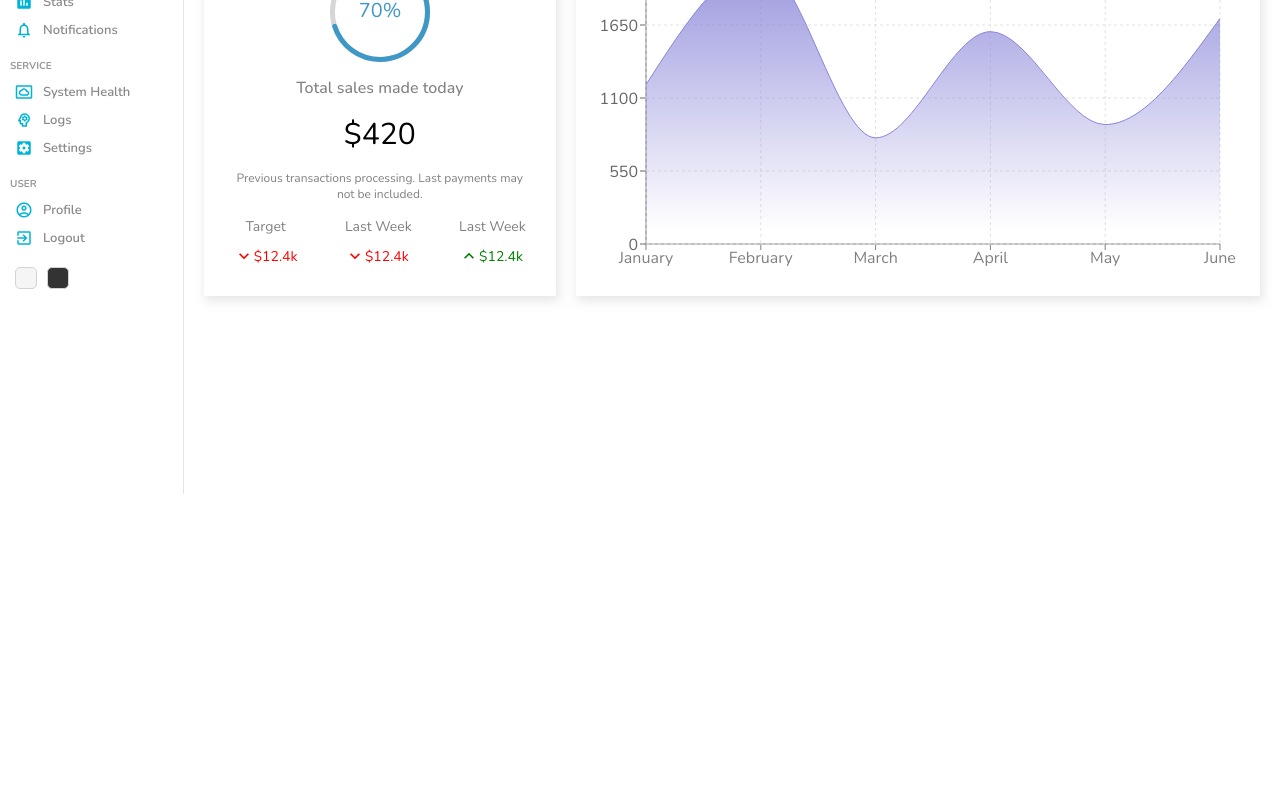
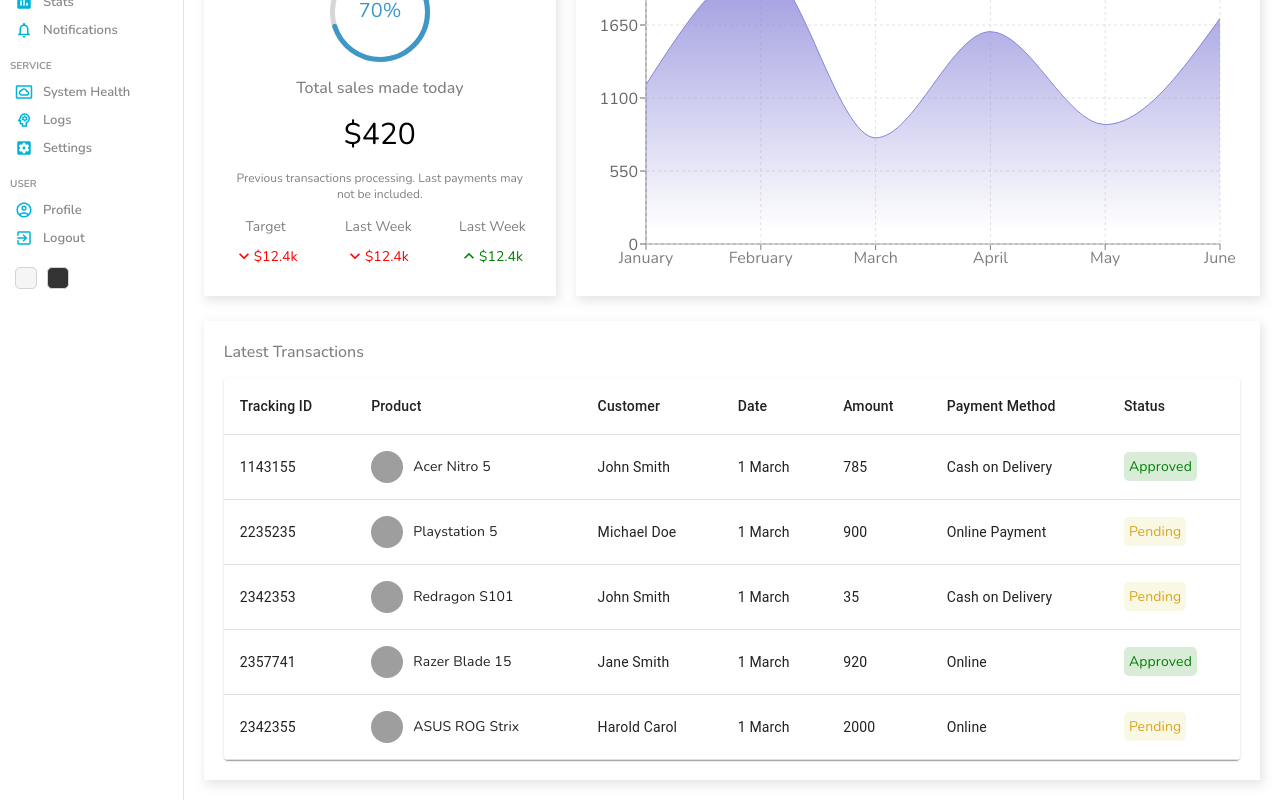
Before and after one commit to caswellorr/React-Admin-Dashboard, a React (Create React App) app: page / in a window 1280 px wide. Shown: the part 306-1106 px from the top of the page. Before the commit the page ends 800 px from the top, so only its background shows below. Built offline with nearby package versions, Linux system fonts and the light colour scheme; grey boxes are pictures that could not be loaded.

Commit message:
finsihed home page

```diff
--- /dev/null
+++ b/src/components/table/Table.js
@@ -0,0 +1,106 @@
+import './table.scss';
+
+import Table from '@mui/material/Table';
+import TableBody from '@mui/material/TableBody';
+import TableCell from '@mui/material/TableCell';
+import TableContainer from '@mui/material/TableContainer';
+import TableHead from '@mui/material/TableHead';
+import TableRow from '@mui/material/TableRow';
+import Paper from '@mui/material/Paper';
+
+function List() {
+
+  const rows = [
+    {
+      id: 1143155,
+      product: "Acer Nitro 5",
+      img: "https://m.media-amazon.com/images/I/81bc8mA3nKL._AC_UY327_FMwebp_QL65_.jpg",
+      customer: "John Smith",
+      date: "1 March",
+      amount: 785,
+      method: "Cash on Delivery",
+      status: "Approved",
+    },
+    {
+      id: 2235235,
+      product: "Playstation 5",
+      img: "https://m.media-amazon.com/images/I/31JaiPXYI8L._AC_UY327_FMwebp_QL65_.jpg",
+      customer: "Michael Doe",
+      date: "1 March",
+      amount: 900,
+      method: "Online Payment",
+      status: "Pending",
+    },
+    {
+      id: 2342353,
+      product: "Redragon S101",
+      img: "https://m.media-amazon.com/images/I/71kr3WAj1FL._AC_UY327_FMwebp_QL65_.jpg",
+      customer: "John Smith",
+      date: "1 March",
+      amount: 35,
+      method: "Cash on Delivery",
+      status: "Pending",
+    },
+    {
+      id: 2357741,
+      product: "Razer Blade 15",
+      img: "https://m.media-amazon.com/images/I/71wF7YDIQkL._AC_UY327_FMwebp_QL65_.jpg",
+      customer: "Jane Smith",
+      date: "1 March",
+      amount: 920,
+      method: "Online",
+      status: "Approved",
+    },
+    {
+      id: 2342355,
+      product: "ASUS ROG Strix",
+      img: "https://m.media-amazon.com/images/I/81hH5vK-MCL._AC_UY327_FMwebp_QL65_.jpg",
+      customer: "Harold Carol",
+      date: "1 March",
+      amount: 2000,
+      method: "Online",
+      status: "Pending",
+    },
+  ];
+
+  return (
+    <TableContainer component={Paper} className='table'>
+    <Table sx={{ minWidth: 650 }} aria-label="simple table">
+      <TableHead>
+        <TableRow>
+        <TableCell className="tableCell">Tracking ID</TableCell>
+            <TableCell className="tableCell">Product</TableCell>
+            <TableCell className="tableCell">Customer</TableCell>
+            <TableCell className="tableCell">Date</TableCell>
+            <TableCell className="tableCell">Amount</TableCell>
+            <TableCell className="tableCell">Payment Method</TableCell>
+            <TableCell className="tableCell">Status</TableCell>
+        </TableRow>
+      </TableHead>
+      <TableBody>
+        {rows.map((row) => (
+          <TableRow key={row.id}>
+            <TableCell className="tableCell">{row.id}</TableCell>
+            <TableCell className="tableCell">
+              <div className="cellWrapper">
+                  <img src={row.img} alt="" className="image" />{row.product}
+              </div>
+            </TableCell>
+            <TableCell className="tableCell">{row.customer}</TableCell>
+            <TableCell className="tableCell">{row.date}</TableCell>
+            <TableCell className="tableCell">{row.amount}</TableCell>
+            <TableCell className="tableCell">{row.method}</TableCell>
+            <TableCell className="tableCell">
+              <span className={`status ${row.status}`}>
+                {row.status}
+              </span>
+            </TableCell>
+          </TableRow>
+        ))}
+      </TableBody>
+    </Table>
+  </TableContainer>
+  )
+}
+
+export default List
--- /dev/null
+++ b/src/components/table/table.scss
@@ -0,0 +1,28 @@
+.table {
+  .cellWrapper {
+    display: flex;
+    align-items: center;
+
+    .image {
+      width: 32px;
+      height: 32px;
+      border-radius: 50%;
+      margin-right: 10px;
+      object-fit: cover;
+    }
+  }
+
+  .status {
+    padding: 5px;
+    border-radius: 5px;
+
+    &.Approved {
+      color: green;
+      background-color: rgba(0, 128, 0, 0.151);
+    }
+    &.Pending {
+      color: goldenrod;
+      background-color: rgba(189, 189, 3, 0.103);
+    }
+  }
+}
--- a/src/pages/home/Home.js
+++ b/src/pages/home/Home.js
@@ -6,6 +6,7 @@
 import Widget from '../../components/widget/Widget';
 import Featured from '../../components/featured/Featured';
 import Chart from '../../components/chart/Chart';
+import List from '../../components/table/Table';
 
 function Home() {
   return (
@@ -23,6 +24,10 @@
           <Featured />
           <Chart />
         </div>
+        <div className='listContainer'>
+          <div className='listTitle'>Latest Transactions</div>
+          <List />
+        </div>
       </div>
     </div>
   )
--- a/src/pages/home/home.scss
+++ b/src/pages/home/home.scss
@@ -15,6 +15,19 @@
 
     }
 
+    .listContainer {
+      -webkit-box-shadow: 2px 4px 10px 1px rgba(0, 0, 0, 0.47);
+      box-shadow: 2px 4px 10px 1px rgba(201, 201, 201, 0.47);
+      padding: 20px;
+      margin: 20px;
+
+      .listTitle {
+        font-weight: 500;
+        color: gray;
+        margin-bottom: 15px;
+      }
+    }
+
 
   }
 
```
